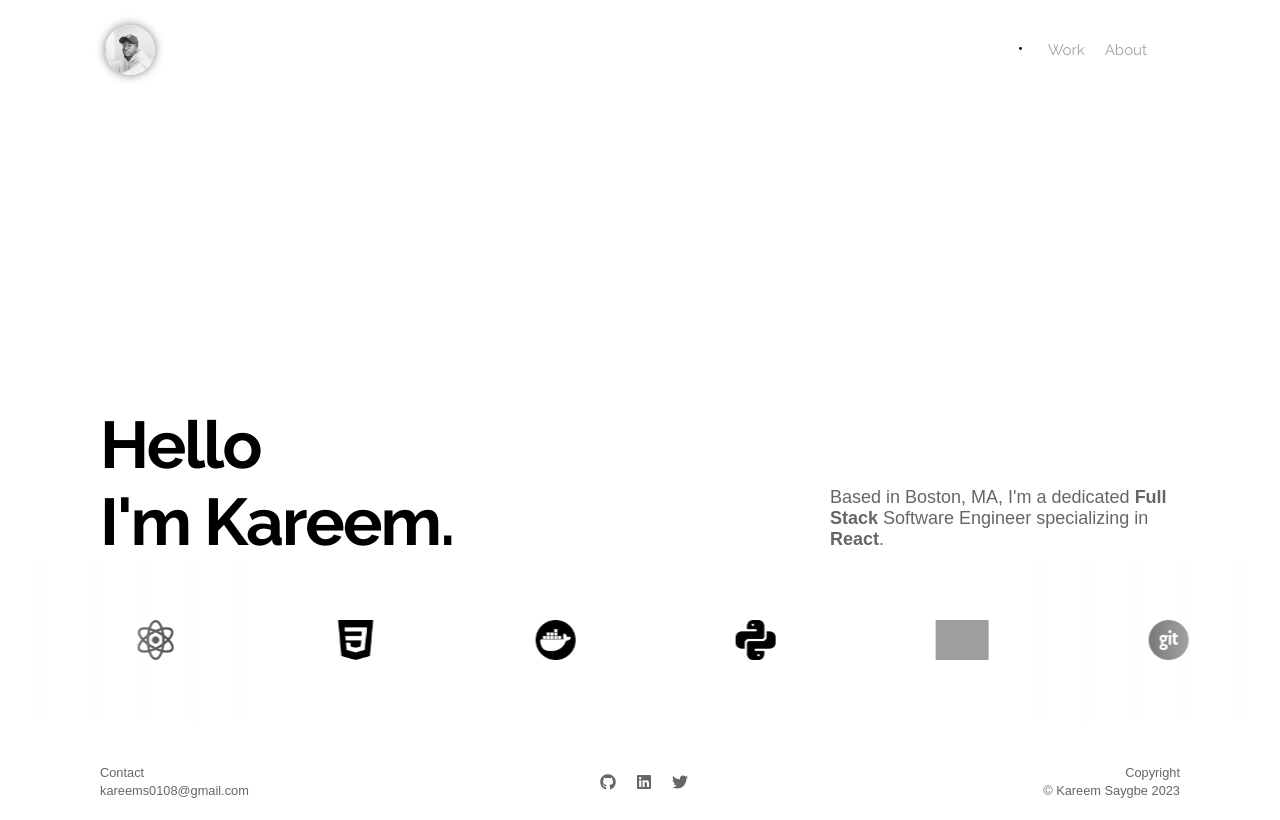
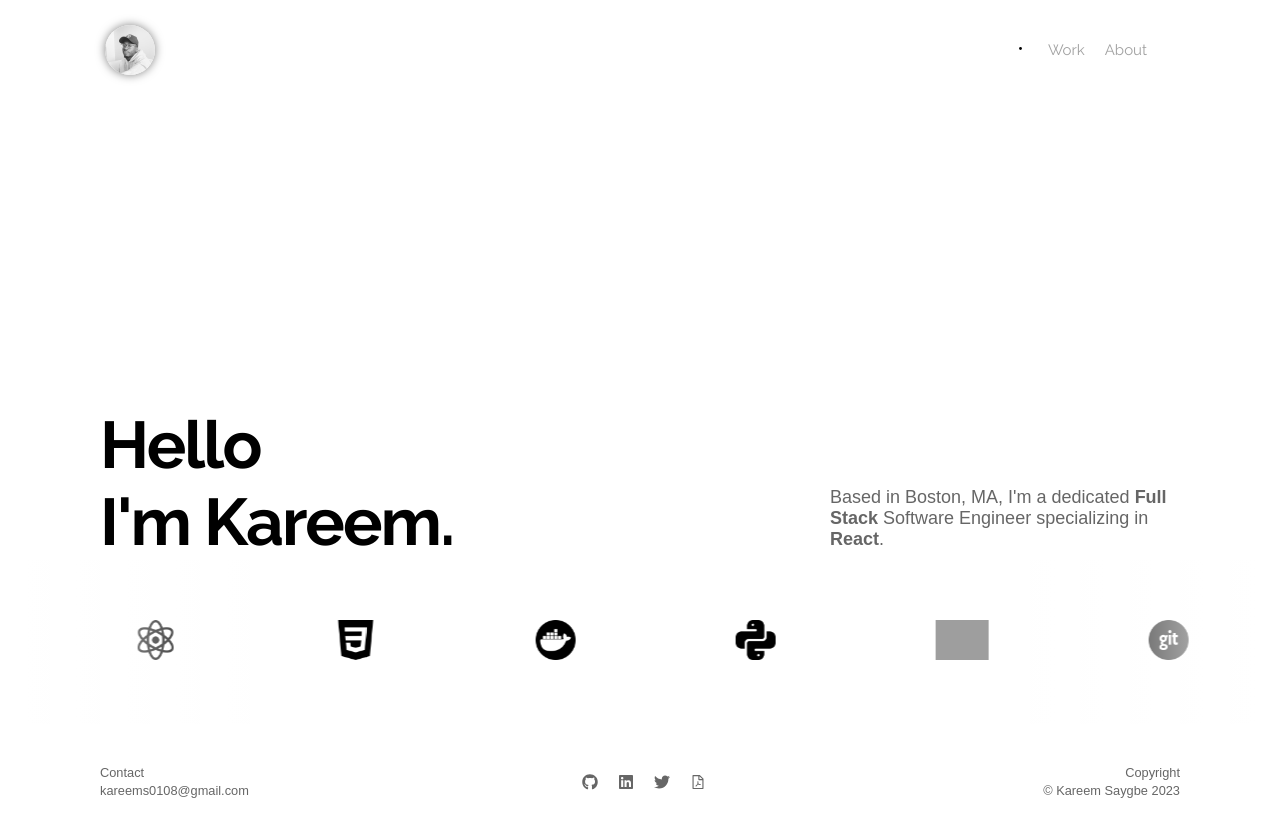
Before and after one commit to vintvgx/Portfolio, a React (Create React App) app: page / in a window 1280 px wide. Built offline with nearby package versions, Linux system fonts and the light colour scheme; grey boxes are pictures that could not be loaded.

Commit message:
Resume added to Footer

```diff
--- a/src/components/Footer/Footer.tsx
+++ b/src/components/Footer/Footer.tsx
@@ -1,4 +1,5 @@
 import React from "react";
+import { AiOutlineFilePdf } from "react-icons/ai";
 import { FaGithub, FaLinkedin, FaTwitter } from "react-icons/fa";
 import "./Footer.css";
 
@@ -51,6 +52,9 @@ const Footer: React.FC<FooterTypes> = ({ className }) => {
           rel="noreferrer noopener">
           <FaTwitter className="icon" size={16} />
         </a>
+        <a href="/RESUME.pdf" target="_blank" rel="noreferrer noopener">
+          <AiOutlineFilePdf className="icon" size={16} />
+        </a>
       </div>
       <div className="rightSelection">
         Copyright
```
